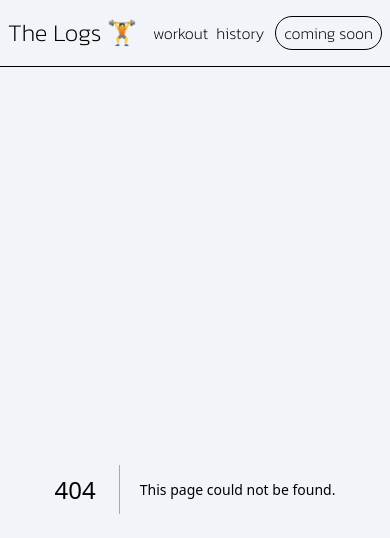
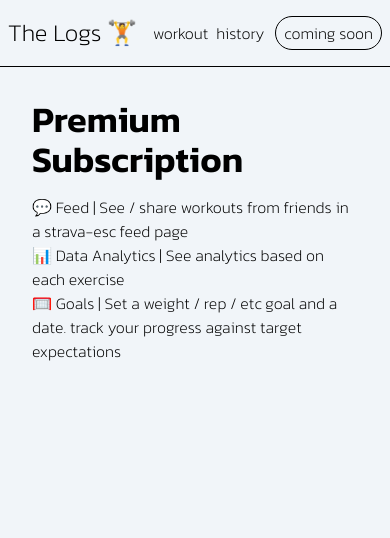
Before and after one commit to dannygrimmig/workout-app, a Next.js app: page /premium in a window 390 px wide. Before the commit this address had no page. Shown: the top 538 px of the page. Built offline with nearby package versions, Linux system fonts and the light colour scheme.

Commit message:
ui updates (mobile) | numeric input, padding, premium page

```diff
--- a/app/history/page.tsx
+++ b/app/history/page.tsx
@@ -6,7 +6,7 @@ import { WorkoutCardContainer } from "../ui/History/WorkoutCardContainer";
 
 export default function Page() {
   return (
-    <main className="w-full min-h-[calc(100vh-74px)] p-8">
+    <main className="w-full min-h-[calc(100vh-74px)] p-2 sm:p-8">
       <h1 className="font-bold text-4xl mb-4">Workout History</h1>
 
       <Suspense fallback={<div>Loading Grid...</div>}>
--- a/app/page.tsx
+++ b/app/page.tsx
@@ -3,7 +3,7 @@ import { NewWorkout } from "./ui/Dashboard/NewWorkout";
 
 export default function Home() {
   return (
-    <main className="w-full min-h-[calc(100vh-74px)] grid grid-cols-1 grid-rows-3 md:grid-cols-3 md:grid-rows-2 gap-8 p-8">
+    <main className="w-full min-h-[calc(100vh-74px)] grid grid-cols-1 grid-rows-3 md:grid-cols-3 md:grid-rows-2 gap-8 p-2 sm:p-8">
       <GridItem link="history" className="md:col-span-2 md:row-span-2">
         <h1 className="font-bold">Workout Tracking App</h1>
         <p>🚧 work in progress</p>
--- /dev/null
+++ b/app/premium/page.tsx
@@ -0,0 +1,18 @@
+export default function page() {
+  return (
+    <main className="w-full min-h-[calc(100vh-74px)] p-8">
+      <h1 className="font-bold text-4xl mb-4">Premium Subscription</h1>
+
+      <ul>
+        <li>
+          💬 Feed | See / share workouts from friends in a strava-esc feed page
+        </li>
+        <li>📊 Data Analytics | See analytics based on each exercise</li>
+        <li>
+          🥅 Goals | Set a weight / rep / etc goal and a date. track your
+          progress against target expectations
+        </li>
+      </ul>
+    </main>
+  );
+}
--- a/app/signup/page.tsx
+++ /dev/null
@@ -1,7 +0,0 @@
-export default function page() {
-  return (
-    <main className="w-full min-h-[calc(100vh-74px)] p-8">
-      Premium subscription up coming soon...
-    </main>
-  );
-}
--- a/app/ui/Dashboard/NewWorkout.tsx
+++ b/app/ui/Dashboard/NewWorkout.tsx
@@ -10,7 +10,7 @@ export function NewWorkout() {
         <NewWorkoutButton
           type={"secondary"}
           text="From Template"
-          link="signup"
+          link="premium"
         />
       </div>
     </div>
--- a/app/ui/LogWorkout/WorkoutDetails.tsx
+++ b/app/ui/LogWorkout/WorkoutDetails.tsx
@@ -9,13 +9,22 @@ export function WorkoutDetails(props: WorkoutDetailsProps) {
   const { workout, updateWorkout } = props;
 
   return (
-    <div className="flex gap-4 mb-4 items-end">
+    <div className="grid sm:grid-cols-3 gap-4 mb-4 items-end">
       <input
         className="bg-inherit hover:bg-slate-200 cursor-pointer p-4 shadow-[4px_4px] shadow-black border border-black"
         id="date"
         name="date"
         type="date"
         value={workout.date.toString()}
+        onChange={(e) => updateWorkout(e)}
+      />
+
+      <input
+        className="bg-inherit hover:bg-slate-200 cursor-pointer p-4 shadow-[4px_4px] shadow-black border border-black"
+        type="time"
+        id="time"
+        name="time"
+        value={workout.time}
         onChange={(e) => updateWorkout(e)}
       />
 
@@ -28,15 +37,6 @@ export function WorkoutDetails(props: WorkoutDetailsProps) {
         value={workout.notes}
         onChange={(e) => updateWorkout(e)}
       />
-
-      <input
-        className="bg-inherit hover:bg-slate-200 cursor-pointer p-4 shadow-[4px_4px] shadow-black border border-black"
-        type="time"
-        id="time"
-        name="time"
-        value={workout.time}
-        onChange={(e) => updateWorkout(e)}
-      />
     </div>
   );
 }
--- a/app/ui/LogWorkout/WorkoutExerciseGrid.tsx
+++ b/app/ui/LogWorkout/WorkoutExerciseGrid.tsx
@@ -176,6 +176,7 @@ function WorkoutSet(props: WorkoutSetProps) {
         <input
           className="w-full bg-inherit"
           type="number"
+          inputMode="numeric"
           value={set.weight}
           onChange={(e) => onSetWeightUpdate(e.target.valueAsNumber)}
         />
@@ -184,6 +185,7 @@ function WorkoutSet(props: WorkoutSetProps) {
         <input
           className="w-full bg-inherit"
           type="number"
+          inputMode="numeric"
           value={set.reps}
           onChange={(e) => onSetRepsUpdate(e.target.valueAsNumber)}
         />
--- a/app/ui/nav.tsx
+++ b/app/ui/nav.tsx
@@ -28,7 +28,7 @@ export function NavBar() {
       </div>
 
       <Link
-        href={"/signup"}
+        href={"/premium"}
         className="py-1 px-2 sm:px-4 border border-black hover:shadow-[4px_4px] rounded-full transition-all"
       >
         coming soon
--- a/app/workout/page.tsx
+++ b/app/workout/page.tsx
@@ -6,7 +6,7 @@ import { LogWorkout } from "../ui/LogWorkout/LogWorkout";
 
 export default function Page() {
   return (
-    <div className="w-full min-h-[calc(100vh-74px)] p-4 sm:p-8">
+    <div className="w-full min-h-[calc(100vh-74px)] p-2 sm:p-8">
       <h1 className="font-bold text-4xl mb-4">Log Workout</h1>
 
       <Suspense fallback={<div>Page Loading...</div>}>
```
